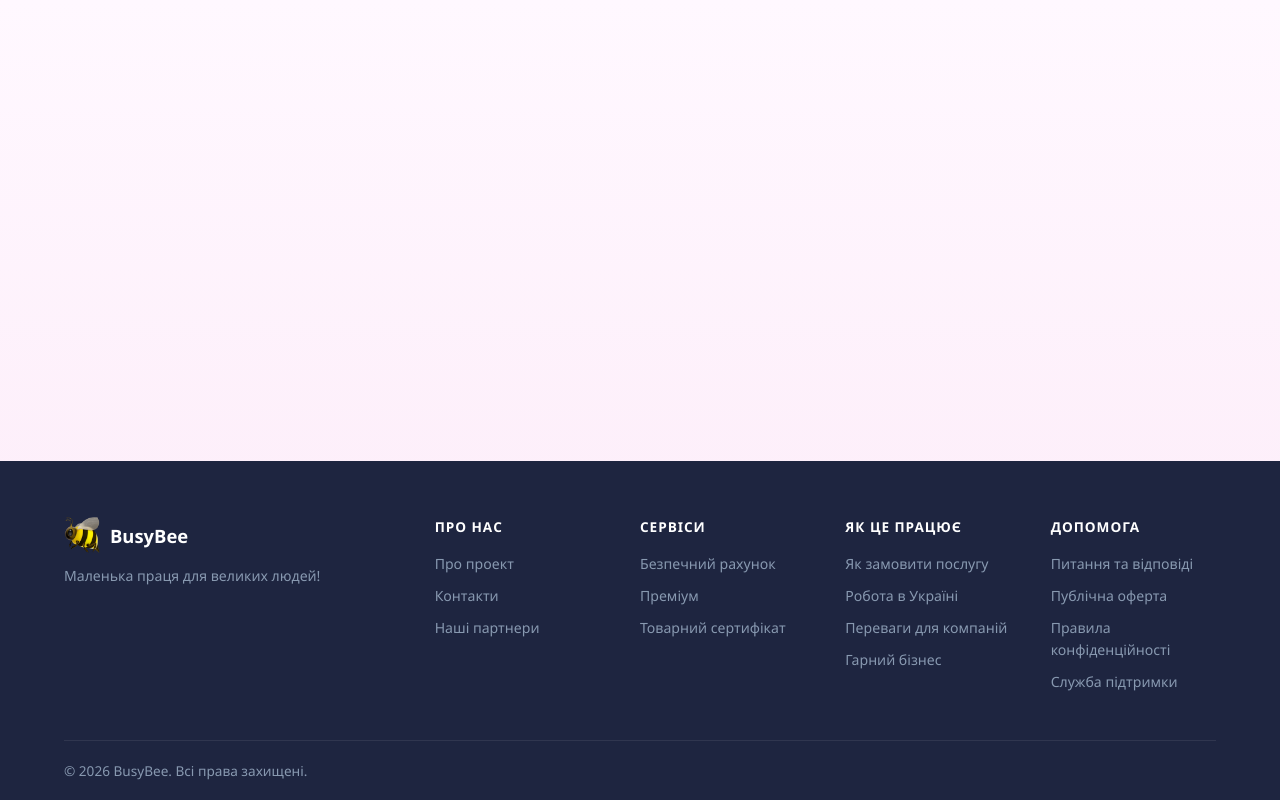
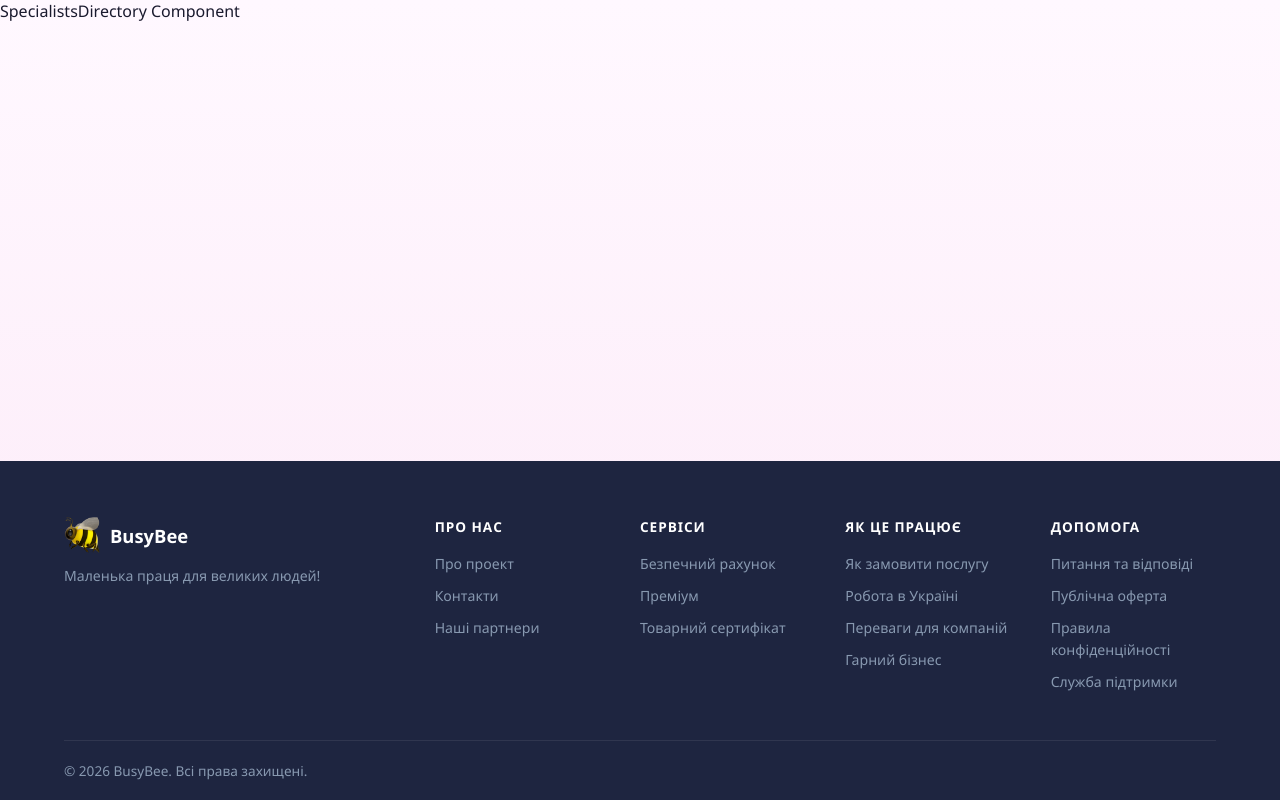
Before and after one commit to ArkeniAlastor/kabanchik, a React (Create React App) app: page /catalogue-specs in a window 1280 px wide. Built offline with nearby package versions, Linux system fonts and the light colour scheme.

Commit message:
V0.7.1.1

```diff
--- a/src/App.js
+++ b/src/App.js
@@ -9,6 +9,7 @@ import CategoryPage from './components/CategoryPage/CategoryPage';
 import OffersPage from './components/OffersPage/OffersPage';
 import UserPage from './components/UserPage/UserPage';
 import CreateOrder from './components/CreateOrder/CreateOrder';
+import SpecialistsDirectory from './components/SpecialistsDirectory/SpecialistsDirectory';
 
 
 function AppContent() {
@@ -29,6 +30,7 @@ function AppContent() {
           <Route path="/offers" element={<OffersPage />} />
           <Route path="/userpage" element={<UserPage />} />
           <Route path="/create-order" element={<CreateOrder />} />
+          <Route path="/catalogue-specs" element={<SpecialistsDirectory />} />
         </Routes>
       </main>
 
--- /dev/null
+++ b/src/components/SpecialistsDirectory/SpecialistsDirectory.js
@@ -0,0 +1,9 @@
+import './SpecialistsDirectory.css';
+
+function SpecialistsDirectory(){
+ return <div className="SpecialistsDirectory">
+    SpecialistsDirectory Component
+  </div>
+};
+
+export default SpecialistsDirectory;
```
Also changed, not shown: src/components/SpecialistsDirectory/SpecialistsDirectory.css (added).
